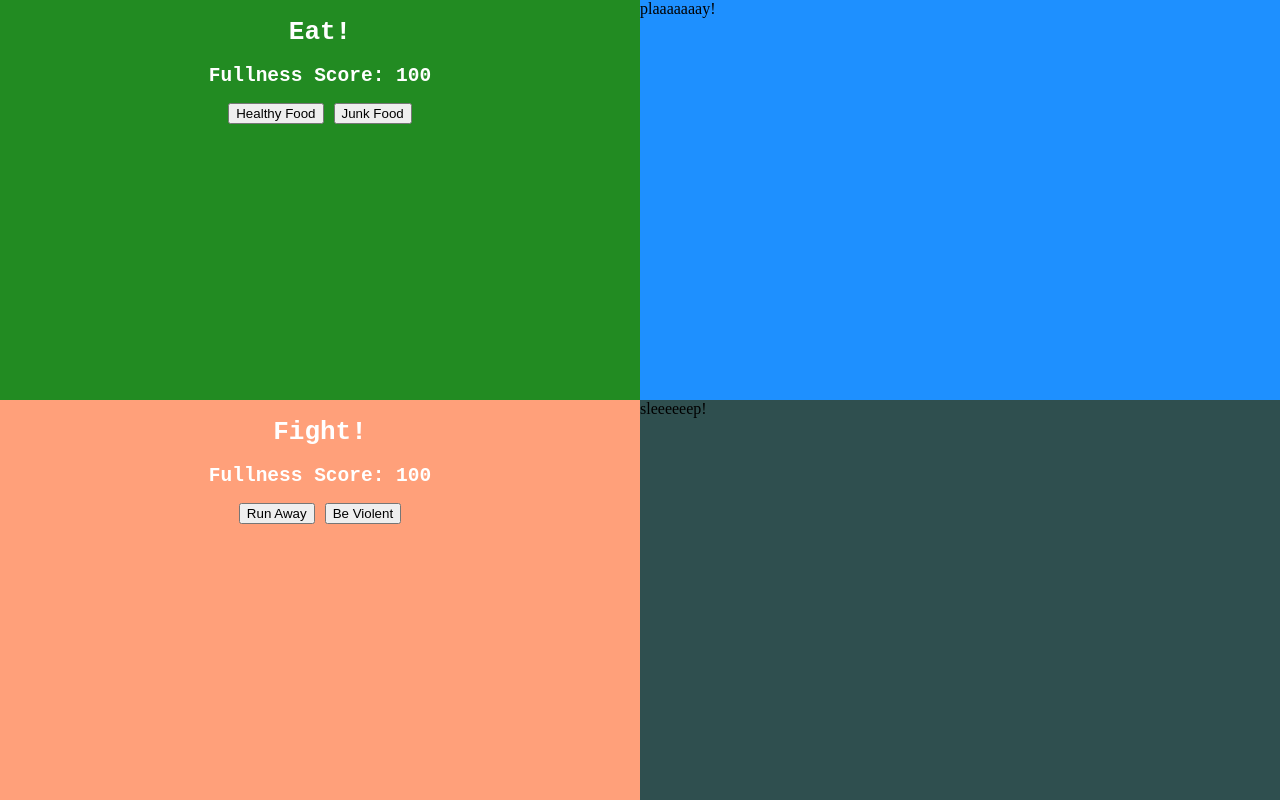
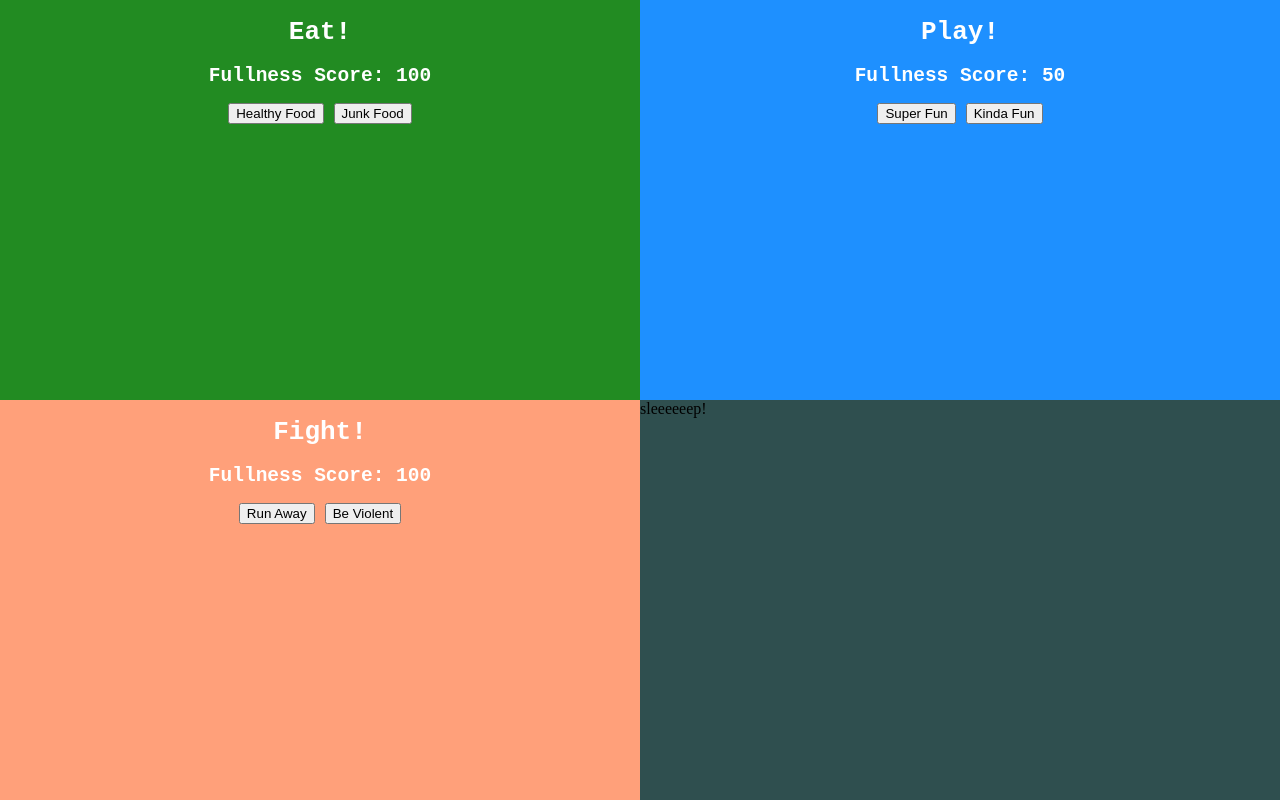
Before and after one commit to MLogan1998/tamagotchi, a website built with webpack: page src/index.html in a window 1280 px wide. Built offline with nearby package versions, Linux system fonts and the light colour scheme.

Commit message:
added play component

```diff
--- a/src/javascripts/components/play/play.js
+++ b/src/javascripts/components/play/play.js
@@ -1,9 +1,31 @@
 import './play.scss';
 import utils from '../../utils/utils';
 
+let fun = 50;
+
 const testPlay = () => {
-  const domstring = 'plaaaaaaay!';
+  const domstring = `
+    <h1>Play!</h1>
+    <h2>Fullness Score: ${fun}</h2>
+    <button class="super">Super Fun</button><button class="kinda">Kinda Fun</button>`;
   utils.printToDom('#play', domstring);
 };
 
+const superFun = () => {
+  if (fun === 100) return;
+  fun += 50;
+  if (fun > 100) fun = 100;
+  testPlay();
+};
+
+const kindaFun = () => {
+  if (fun === 100) return;
+  fun += 2;
+  if (fun > 100) fun = 100;
+  testPlay();
+};
+
+$('body').on('click', '.super', superFun);
+$('body').on('click', '.kinda', kindaFun);
+
 export default { testPlay };
--- a/src/javascripts/components/play/play.scss
+++ b/src/javascripts/components/play/play.scss
@@ -1,3 +1,14 @@
 #play {
   background-color: dodgerblue;
+  text-align: center;
+
+  h1, h2 {
+    color:white;
+    text-align: center;
+    font-family: monospace;
+  }
+
+  button:first-of-type {
+    margin-right: 10px;
+  }
 }
```
